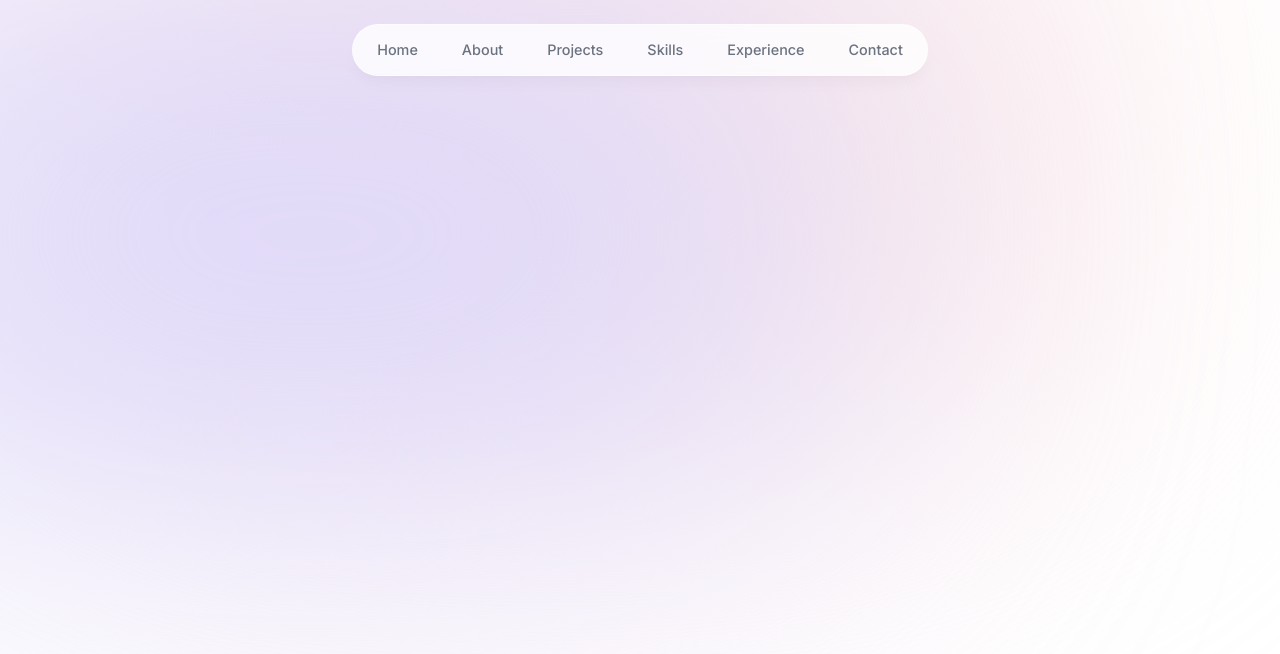
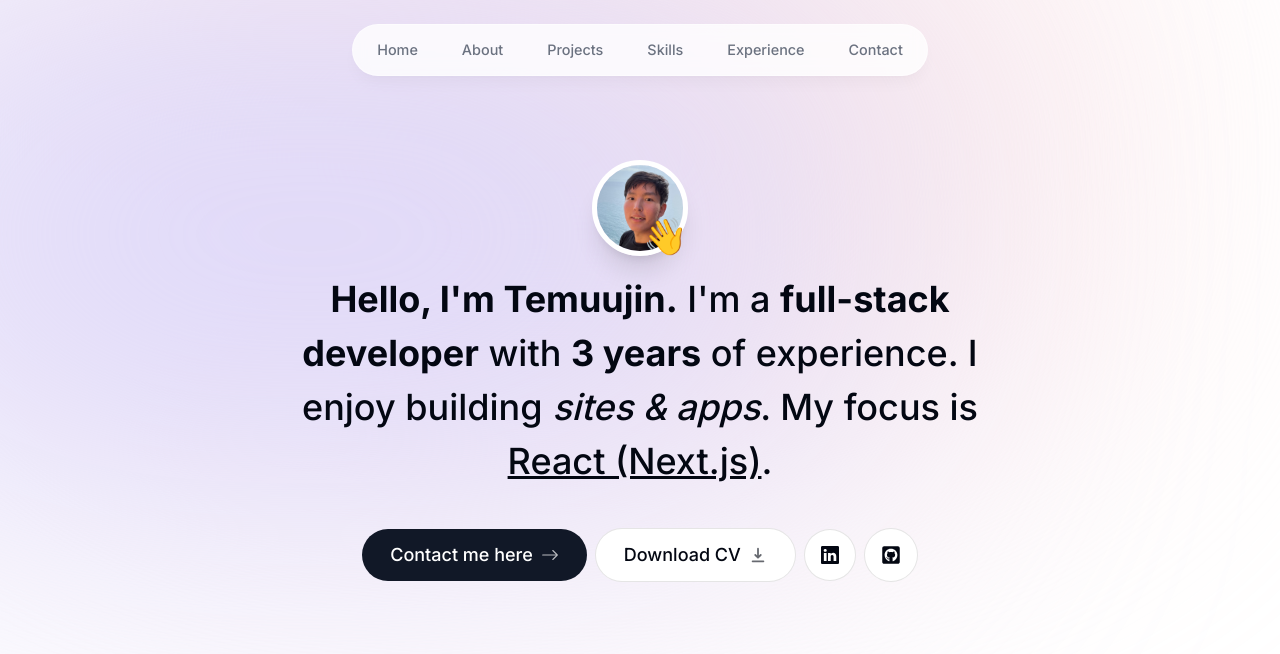
Before and after one commit to temkode/next-portfolio, a Next.js app: page / in a window 1280 px wide. Shown: the top 654 px of the page. Built offline with nearby package versions, Linux system fonts and the light colour scheme.

Commit message:
intro section added

```diff
--- a/app/layout.tsx
+++ b/app/layout.tsx
@@ -16,7 +16,9 @@
 }) {
   return (
     <html lang="en">
-      <body className={`${inter.className} bg-grey-50 text-gray-950 relative`}>
+      <body
+        className={`${inter.className} bg-grey-50 text-gray-950 relative pt-28 sm:pt-36`}
+      >
         <div className="bg-[#fbe2e3] absolute -z-10 top-[-6rem] right-[11rem] h-[31.25rem] w-[31.25rem] rounded-full blur-[10rem] sm:w-[68.75rem]"></div>
         <div className="bg-[#dbd7fb] absolute -z-10 top-[-1rem] left-[-35rem] h-[31.25rem] w-[50rem] rounded-full blur-[10rem] sm:w-[68.75rem] md:left-[-33rem] lg:left-[-28rem] xl:left-[-15rem] 2xl:left-[-5rem]"></div>
 
--- a/app/page.tsx
+++ b/app/page.tsx
@@ -1,3 +1,9 @@
+import Intro from "@/components/intro";
+
 export default function Home() {
-  return <main></main>;
+  return (
+    <main className="flex flex-col items-center p-4">
+      <Intro />
+    </main>
+  );
 }
--- /dev/null
+++ b/components/intro.tsx
@@ -0,0 +1,101 @@
+"use client";
+
+import { motion } from "framer-motion";
+import Image from "next/image";
+import Link from "next/link";
+import React from "react";
+import { BsArrowRight, BsLinkedin } from "react-icons/bs";
+import { FaGithubSquare } from "react-icons/fa";
+import { HiDownload } from "react-icons/hi";
+
+export default function Intro() {
+  return (
+    <section className="mb-28 max-w-[50rem] text-center sm:mb-0">
+      <div className="flex items-center justify-center">
+        <div className="relative">
+          <motion.div
+            initial={{ opacity: 0, scale: 0 }}
+            animate={{ opacity: 1, scale: 1 }}
+            transition={{ type: "tween", duration: 0.2 }}
+          >
+            <Image
+              alt="Temuujin portrait."
+              src="/temuujin-portrait.jpg"
+              width="192"
+              height="192"
+              quality="95"
+              priority={true}
+              className="h-24 w-24 rounded-full object-cover border-[0.35rem] border-white shadow-xl"
+            />
+          </motion.div>
+
+          <motion.span
+            className="text-4xl absolute bottom-0 right-0"
+            initial={{ opacity: 0, scale: 0 }}
+            animate={{ opacity: 1, scale: 1 }}
+            transition={{
+              type: "spring",
+              stiffness: 125,
+              delay: 0.1,
+              duration: 0.7,
+            }}
+          >
+            👋
+          </motion.span>
+        </div>
+      </div>
+
+      <motion.h1
+        className="mb-10 mt-4 px-4 text-2xl font-medium !leading-[1.5] sm:text-4xl"
+        initial={{ opacity: 0, y: 100 }}
+        animate={{ opacity: 1, y: 0 }}
+      >
+        <span className="font-bold">Hello, I'm Temuujin.</span> I'm a{" "}
+        <span className="font-bold">full-stack developer</span> with{" "}
+        <span className="font-bold">3 years</span> of experience. I enjoy
+        building <span className="italic">sites & apps</span>. My focus is{" "}
+        <span className="underline">React (Next.js)</span>.
+      </motion.h1>
+
+      <motion.div
+        className="flex flex-col items-center justify-center gap-2 sm:flex-row px-4 text-lg font-medium"
+        initial={{ opacity: 0, y: 100 }}
+        animate={{ opacity: 1, y: 0 }}
+        transition={{ delay: 0.1 }}
+      >
+        <Link
+          href="#contact"
+          className="group bg-gray-900 text-white px-7 py-3 flex items-center gap-2 rounded-full outline-none focus:scale-110 hover:scale-110 hover:bg-gray-950 active:scale-105 transition"
+        >
+          Contact me here{" "}
+          <BsArrowRight className="opacity-70 group-hover:translate-x-2 transition" />
+        </Link>
+
+        <a
+          className="group bg-white rounded-full px-7 py-3 flex items-center gap-2 outline-none focus:scale-110 hover:scale-110 active:scale-105 transition cursor-pointer border border-black/10"
+          href="/CV.pdf"
+          download
+        >
+          Download CV{" "}
+          <HiDownload className="opacity-60 group-hover:translate-y-1 transition" />
+        </a>
+
+        <a
+          className="bg-white text-gray-750 rounded-full p-4 flex items-center gap-2 border border-black/10 focus:scale-[1.20] hover:scale-[1.20] hover:text-gray-950 active:scale-[1.15] transition cursor-pointer"
+          href="https://linkedin.com"
+          target="_blank"
+        >
+          <BsLinkedin />
+        </a>
+
+        <a
+          className="bg-white text-gray-750 rounded-full p-4 flex items-center gap-2 text-[1.25rem] border border-black/10 focus:scale-[1.20] hover:scale-[1.20] hover:text-gray-950 active:scale-[1.15] transition cursor-pointer"
+          href="https://github.com/temkode"
+          target="_blank"
+        >
+          <FaGithubSquare />
+        </a>
+      </motion.div>
+    </section>
+  );
+}
```
Also changed, not shown: .eslintrc.json, public/temuujin-portrait.jpg (added).
